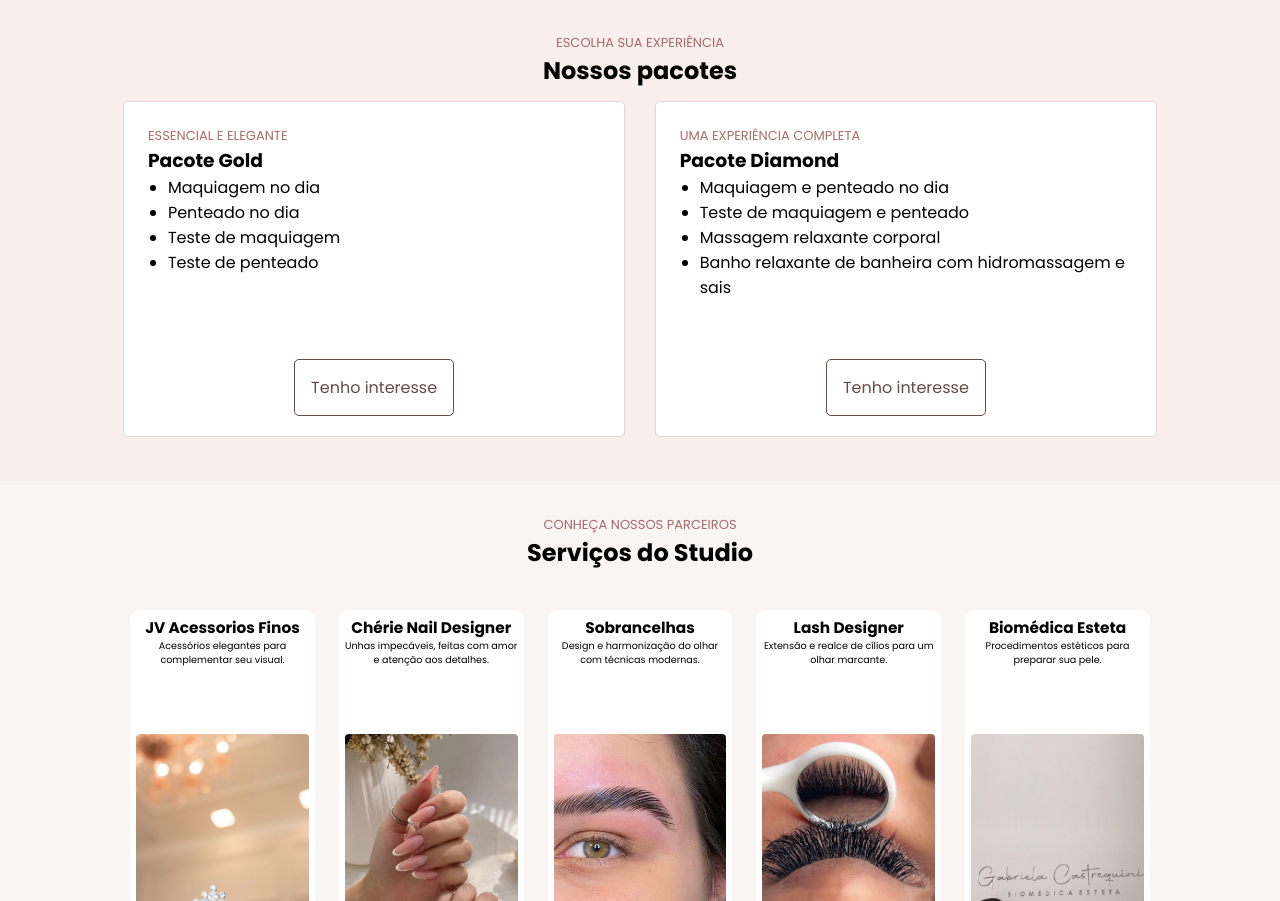
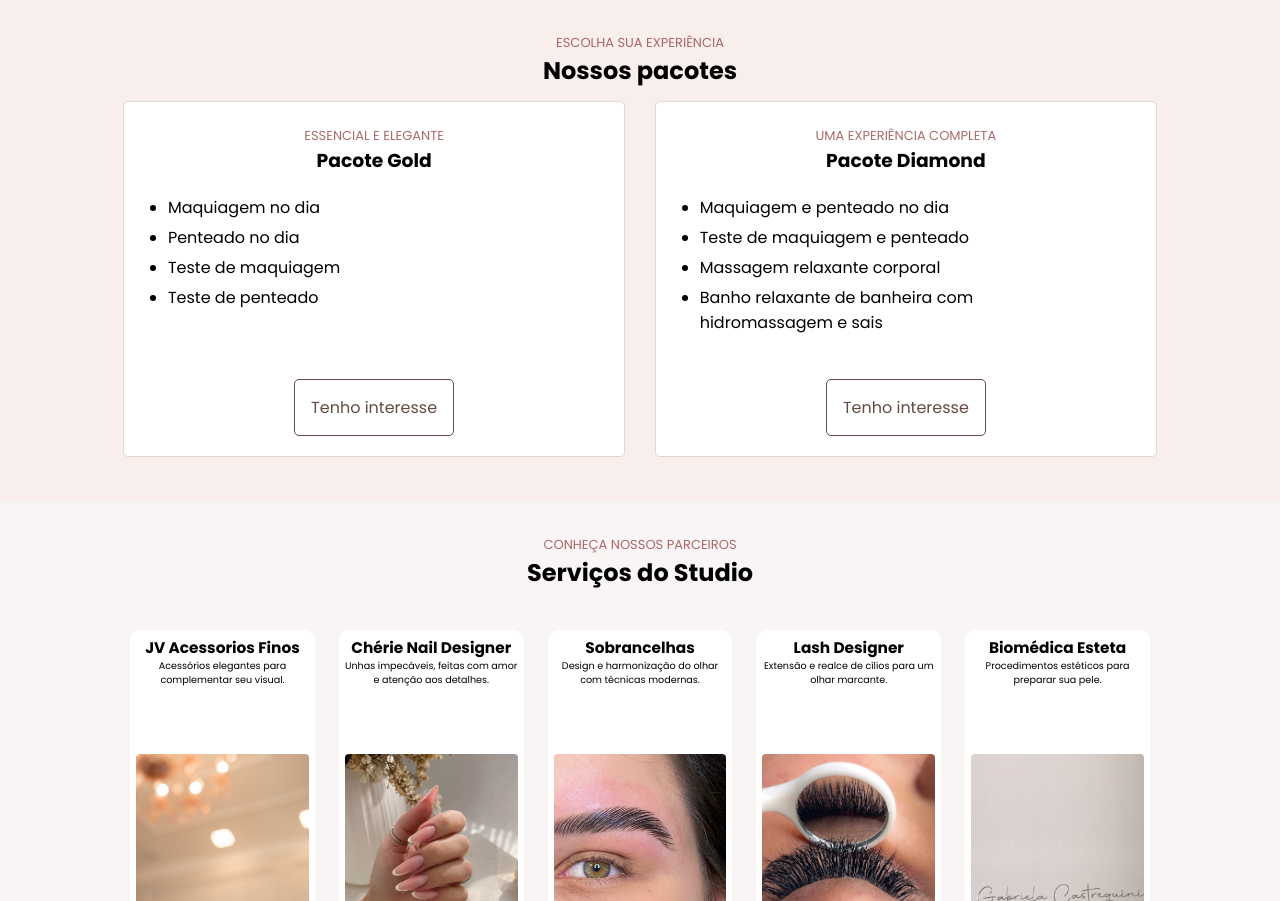
Before and after one commit to juliaverro/site, a plain HTML site: page index.html in a window 1280 px wide. Shown: the part 2496-3397 px from the top of the page. Drawn offline with Linux system fonts and the light colour scheme.

Commit message:
atualizei card-pacotes, inclui display flex para funcionar gap.

```diff
--- a/index.html
+++ b/index.html
@@ -150,7 +150,7 @@
             <li>Maquiagem e penteado no dia</li>
             <li>Teste de maquiagem e penteado</li>
             <li>Massagem relaxante corporal</li>
-            <li>Banho relaxante de banheira com hidromassagem e sais</li>
+            <li>Banho relaxante de banheira com<br> hidromassagem e sais</li>
           </ul>
           <div class="tenho-interesse">
             <a href="https://wa.me/5517997733366?text=Olá!%20Tenho%20interesse%20no%20Pacote%20Gold" target="_blank"
--- a/style.css
+++ b/style.css
@@ -296,13 +296,17 @@ header {
   margin: 1%;
   background-color: #ffffff;
   border: 1px solid #e6d5d0;
-  text-align: left;
+  text-align: center;
   border-radius: 5px;
 
   ul {
+    display: flex;
+    margin: 20px 0;
+    flex-direction: column;
     padding-left: 20px;
     height: 180px;
-    gap: 20px;
+    gap: 5px;
+    text-align: left;
   }
 
   .tenho-interesse {
```
